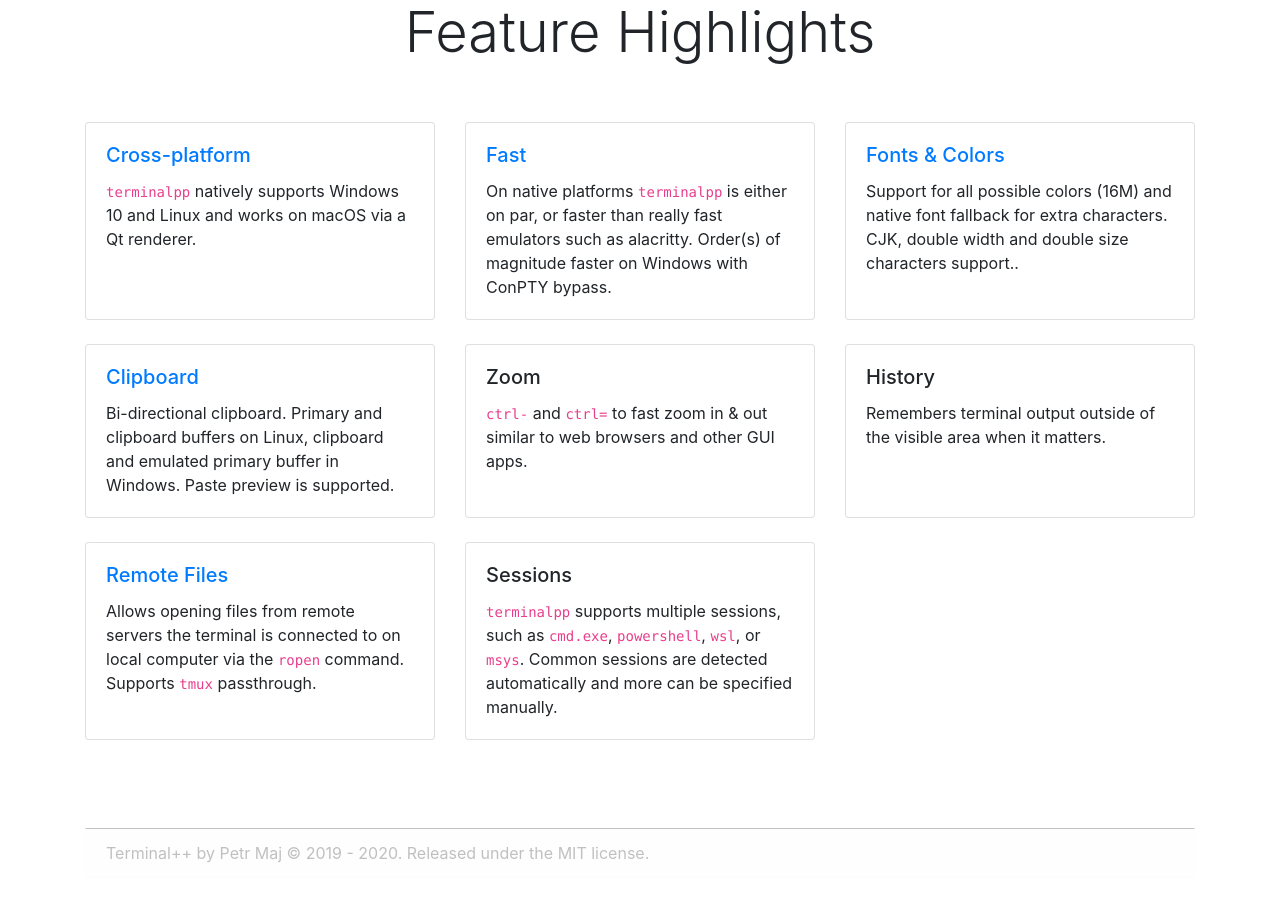
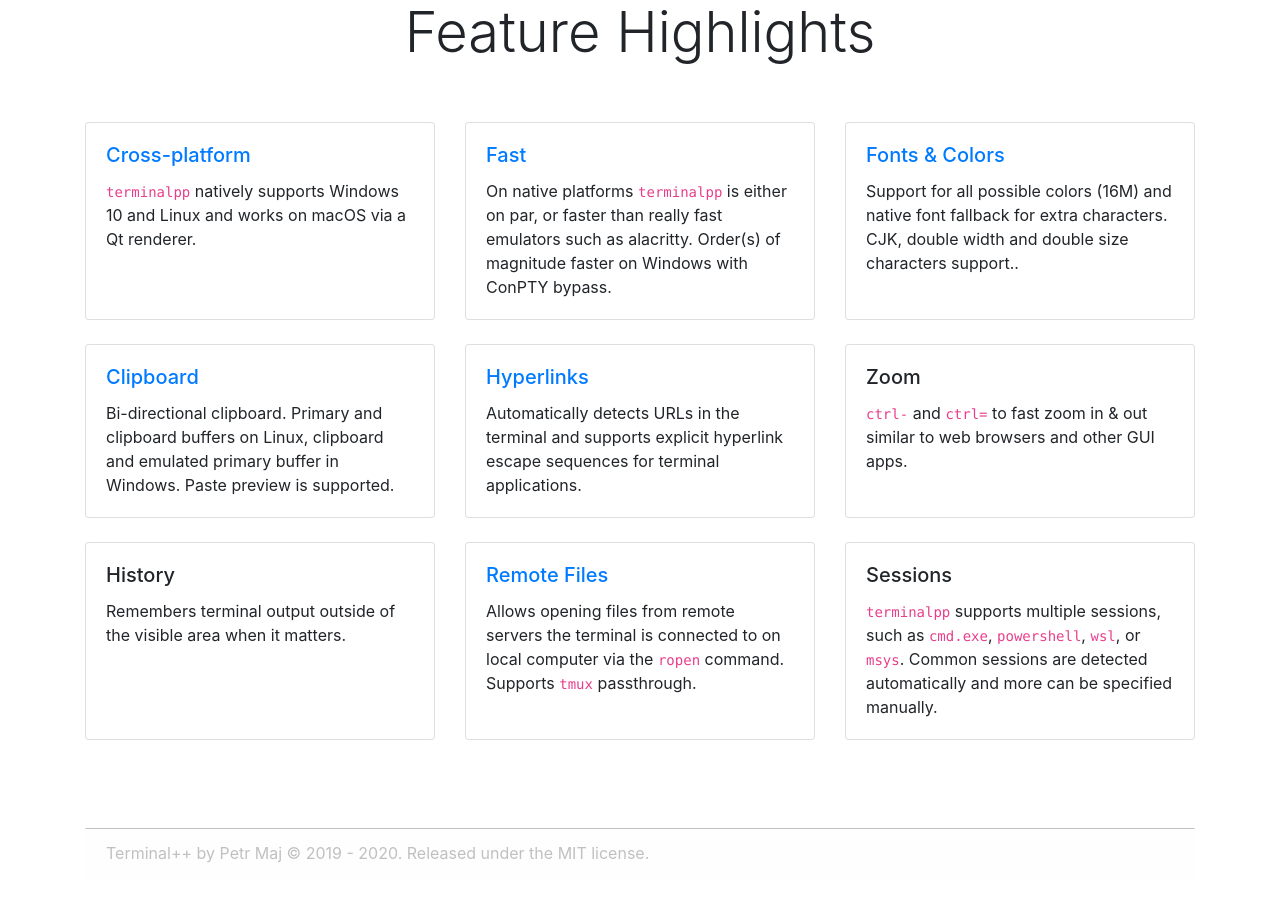
Before and after one commit to terminalpp/tpp-website, a Jekyll site: the page built from index.md, in a window 1280 px wide and 900 px high, scrolled down 905 px. Built offline with Jekyll 4.4.1, drawn with Linux system fonts in a browser that asks for light colours; nearby versions of some CDN libraries.

Commit message:
version 0.8.3

```diff
--- a/_layouts/default.html
+++ b/_layouts/default.html
@@ -60,7 +60,7 @@
         </ul>
         <span class="navbar-text">
             <a href="https://github.com/terminalpp/terminalpp" target="_blank"><i class="fab fa-github"></i></a>
-            &nbsp; v. 0.8.0
+            &nbsp; v. 0.8.3
         </span>
         </div>
     </nav>
--- a/index.md
+++ b/index.md
@@ -139,6 +139,18 @@
     <div class="card h-100">
       <!-- <img src="..." class="card-img-top" alt="..."> -->
       <div class="card-body">
+        <h5 class="card-title"><a href="/features/hyperlinks.html">Hyperlinks</a></h5>
+        <p class="card-text">
+            Automatically detects URLs in the terminal and supports explicit hyperlink escape sequences for terminal applications.
+        </p>
+      </div>
+    </div>
+  </div>
+
+  <div class="col mb-4">
+    <div class="card h-100">
+      <!-- <img src="..." class="card-img-top" alt="..."> -->
+      <div class="card-body">
         <h5 class="card-title">Zoom</h5>
         <p class="card-text">
             <code>ctrl-</code> and <code>ctrl=</code> to fast zoom in & out similar to web browsers and other GUI apps.
```
Also changed, not shown: features/hyperlinks.md (added, +16 -0 lines).
